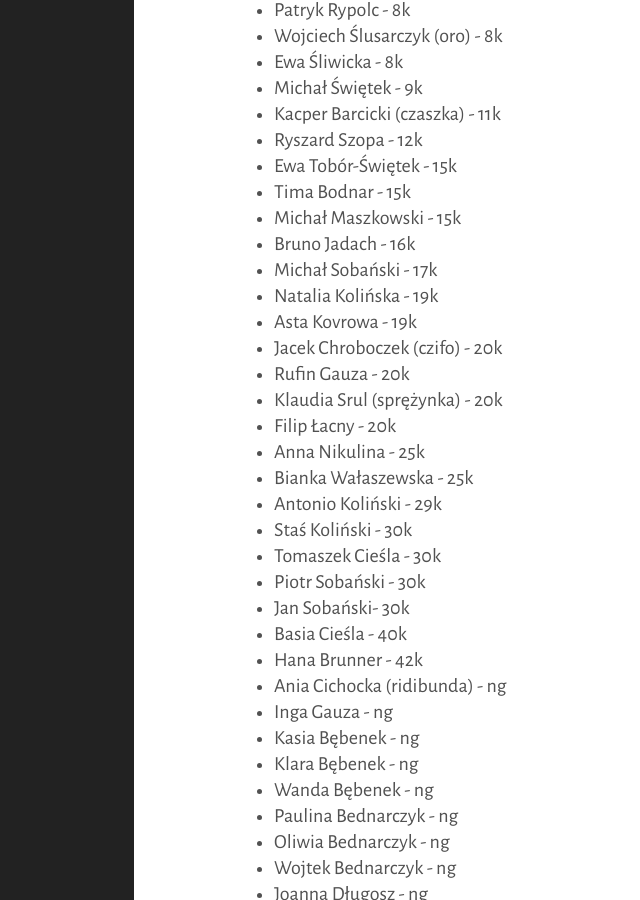
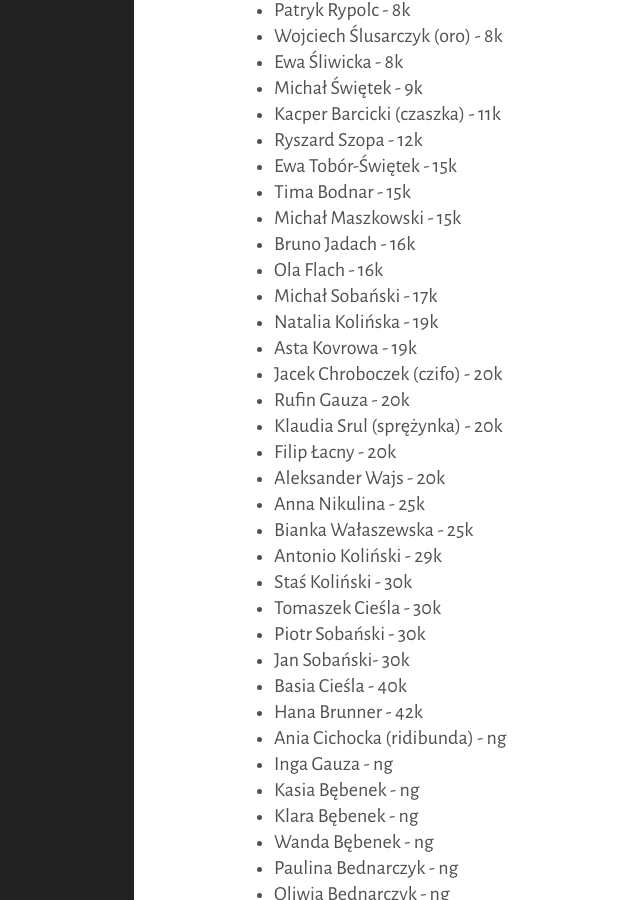
Before and after one commit to tasuki/lsg, a Jekyll site: the page built from _pages/zarejestrowani.md, in a window 1280 px wide and 900 px high, scrolled down 959 px. Shown: the whole window, without its empty margins (226-866 px from the left). Built offline with Jekyll 4.4.1, drawn with Linux system fonts in a browser that asks for light colours.

Commit message:
Update zarejestrowani.md

```diff
--- a/_pages/zarejestrowani.md
+++ b/_pages/zarejestrowani.md
@@ -49,6 +49,7 @@ Zarejestrowani uczestnicy, mniej więcej według stopnia:
 - Tima Bodnar - 15k
 - Michał Maszkowski - 15k
 - Bruno Jadach - 16k
+- Ola Flach - 16k
 - Michał Sobański - 17k
 - Natalia Kolińska - 19k
 - Asta Kovrowa - 19k
@@ -56,6 +57,7 @@ Zarejestrowani uczestnicy, mniej więcej według stopnia:
 - Rufin Gauza - 20k
 - Klaudia Srul (sprężynka) - 20k
 - Filip Łacny - 20k
+- Aleksander Wajs - 20k
 - Anna Nikulina - 25k
 - Bianka Wałaszewska - 25k
 - Antonio Koliński - 29k
```
Also changed, not shown: other parts of _pages/zarejestrowani.md (+1 -0 lines).
